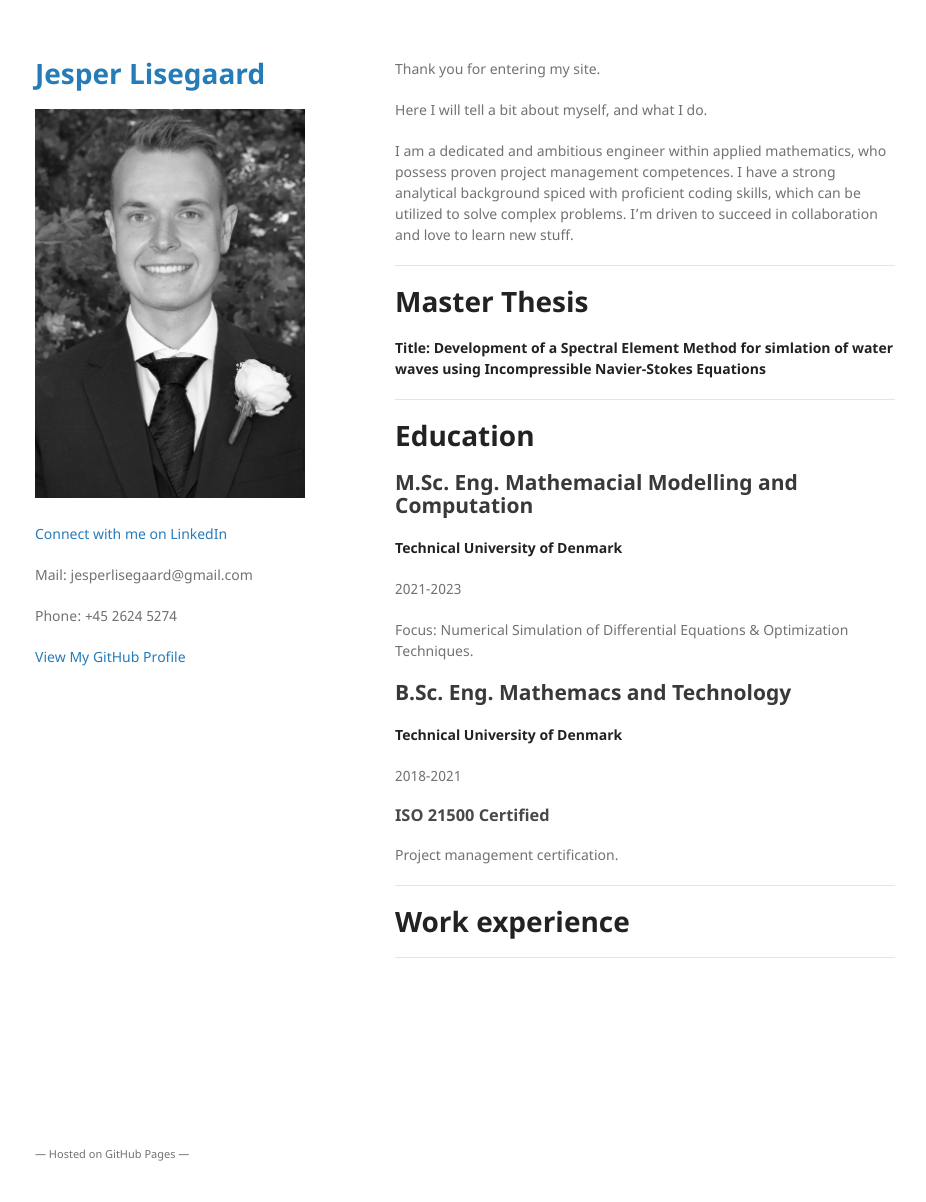
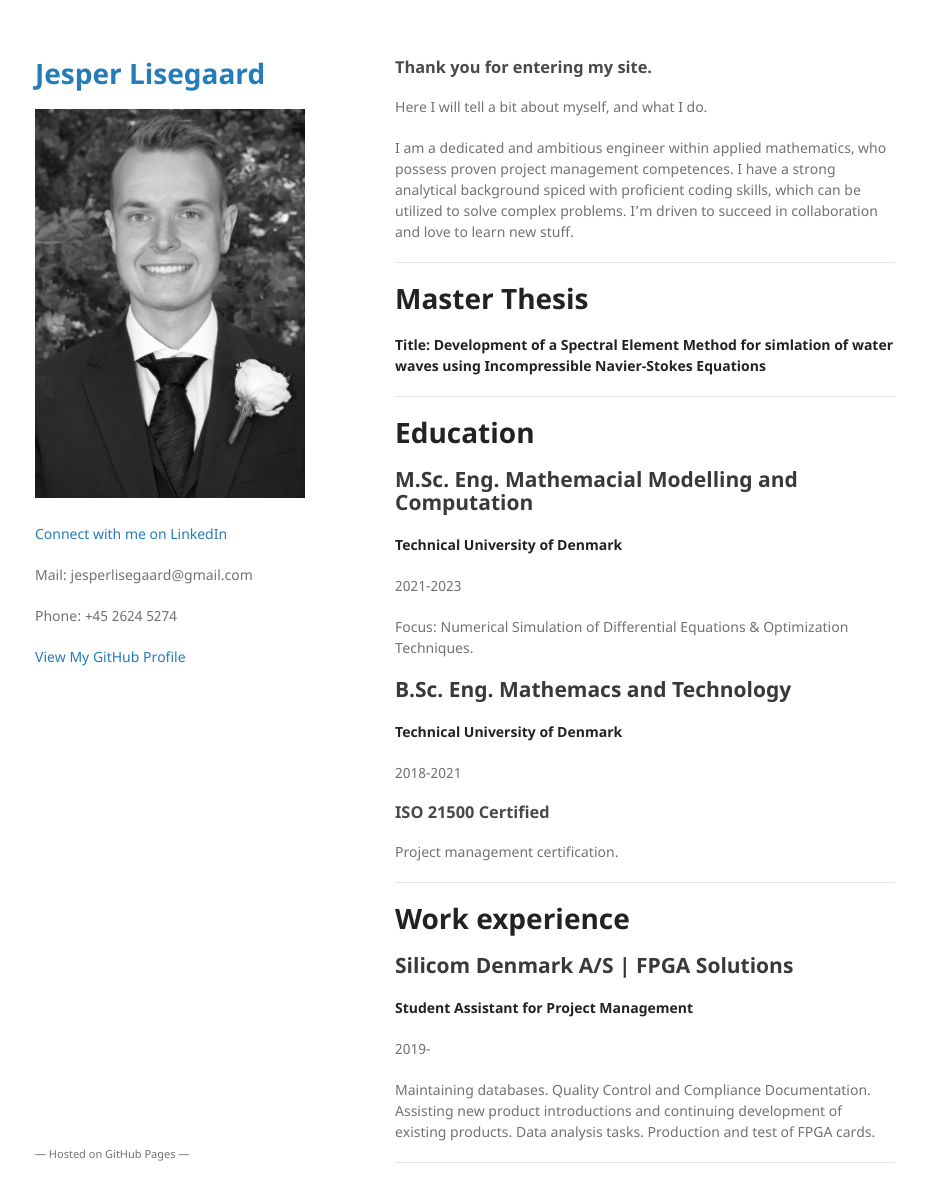
Before and after one commit to JLisegaard/jlisegaard.github.io, a Jekyll site: the page built from index.md, in a window 1280 px wide and 1233 px high. Shown: the top 1202 px of the window, without its empty margins (175-1101 px from the left). Built offline with Jekyll 4.4.1, drawn with Linux system fonts in a browser that asks for light colours; our own code applies the rules of GitHub Pages for plain Markdown files.

Commit message:
Update index.md

```diff
--- a/index.md
+++ b/index.md
@@ -3,7 +3,7 @@ layout: default
 ---
 
 
-Thank you for entering my site.
+### Thank you for entering my site.
 
 Here I will tell a bit about myself, and what I do.
 
@@ -42,6 +42,15 @@ Project management certification.
 * * *
 
 # Work experience
+
+## Silicom Denmark A/S | FPGA Solutions
+
+**Student Assistant for Project Management**
+
+2019-
+
+Maintaining databases. Quality Control and Compliance Documentation. Assisting new product introductions and continuing development of existing products. Data analysis tasks. Production and test of FPGA cards.
+
 
 * * *
 
```
